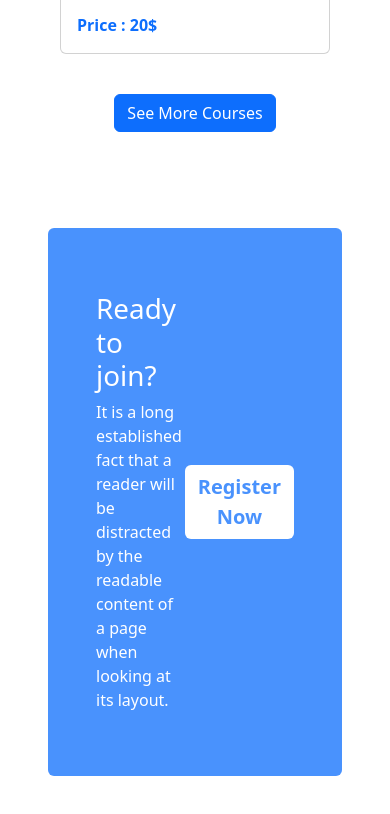
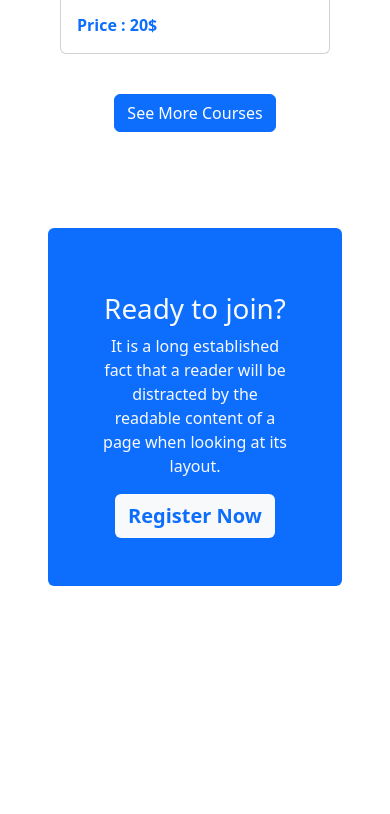
Before and after one commit to Rimaakter1/Assignment-3, a plain HTML site: page index.html in a window 390 px wide. Shown: the part 4018-4832 px from the top of the page. After the commit the page ends 4652 px from the top, so only its background shows below. Drawn offline with nearby package versions, Linux system fonts and the light colour scheme.

Commit message:
registration responsive commit

```diff
--- a/index.html
+++ b/index.html
@@ -248,15 +248,15 @@
 
         <!-- Register  -->
         <section
-            class="container d-flex justify-content-around align-items-center bg-primary p-5 opacity-75 mb-5 rounded">
-            <div class="text-white d-flex flex-column pt-3">
+            class="container d-lg-flex text-lg-start text-md-center  text-center justify-content-around align-items-center bg-primary p-5  mb-5 rounded">
+            <div class="text-light d-flex flex-column pt-3">
                 <h1>Ready to join?
                 </h1>
-                <p> It is a long established fact that a reader will be distracted by the <br>
-                    readable content of a page when looking at its layout.</p>
+                <p> It is a long established fact that a reader will be distracted by the <br> readable content of a
+                    page when looking at its layout.</p>
             </div>
             <div>
-                <button type="button" class="btn bg-white text-primary fs-5 fw-semibold" data-bs-toggle="modal"
+                <button type="button" class="btn bg-light text-primary fs-5 fw-semibold " data-bs-toggle="modal"
                     data-bs-target="#exampleModal" data-bs-whatever="@mdo">Register Now</button>
 
                 <div class="modal fade" id="exampleModal" tabindex="-1" aria-labelledby="exampleModalLabel"
```
